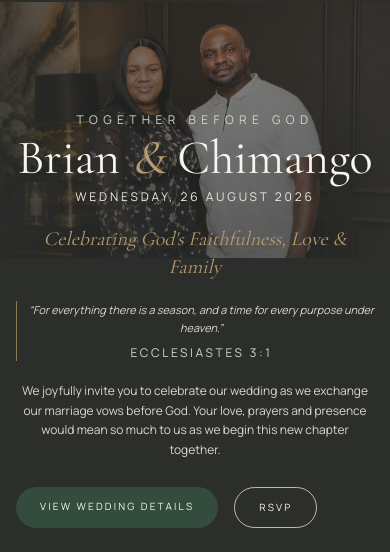
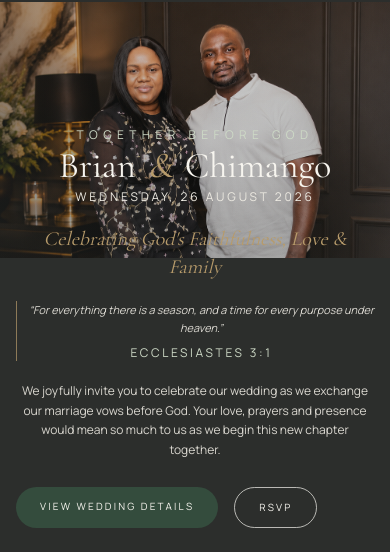
Before and after one commit to BrianWhayo/brian-chimango-wedding, a Next.js app: page / in a window 390 px wide. Shown: the part 292-844 px from the top of the page. Built offline with nearby package versions, Linux system fonts and the light colour scheme; no server answers.

Commit message:
Brighten hero and refine mobile spacing

```diff
--- a/src/components/Hero.tsx
+++ b/src/components/Hero.tsx
@@ -19,17 +19,17 @@ export default function Hero() {
         fill
         priority
         sizes="100vw"
-        className="object-contain object-center opacity-90 bg-ink"
+        className="object-contain object-center opacity-100 bg-ink"
       />
-      <div className="absolute inset-0 bg-gradient-to-t from-ink via-ink/60 to-ink/15" />
-      <div className="absolute inset-0 bg-gradient-to-r from-ink/70 via-transparent to-ink/20" />
+      <div className="absolute inset-0 bg-gradient-to-t from-ink/65 via-ink/25 to-transparent" />
+      <div className="absolute inset-0 bg-gradient-to-r from-ink/35 via-transparent to-ink/10" />
 
-      <div className="relative z-10 mx-auto mt-auto flex w-full max-w-md flex-col items-center gap-2 px-4 pb-6 pt-24 text-center sm:max-w-3xl sm:gap-5 sm:px-10 sm:pb-12 sm:pt-32 md:pb-14">
+      <div className="relative z-10 mx-auto mt-auto flex w-full max-w-md flex-col items-center gap-1.5 px-4 pb-6 pt-2 text-center sm:max-w-3xl sm:gap-5 sm:px-10 sm:pb-12 sm:pt-16 md:pb-14">
         <p className="animate-fade-in text-xs uppercase tracking-[0.45em] text-mint">
           Together Before God
         </p>
 
-       <h1 className="animate-fade-up font-serif text-4xl leading-[0.95] text-ivory text-balance min-[380px]:text-5xl sm:text-7xl md:text-7xl lg:text-8xl">
+       <h1 className="animate-fade-up font-serif text-3xl leading-[0.95] text-ivory text-balance min-[380px]:text-4xl sm:text-7xl md:text-7xl lg:text-8xl">
           {couple.partnerOne}
           <span className="mx-3 italic text-gilt sm:mx-5">&amp;</span>
           {couple.partnerTwo}
```
